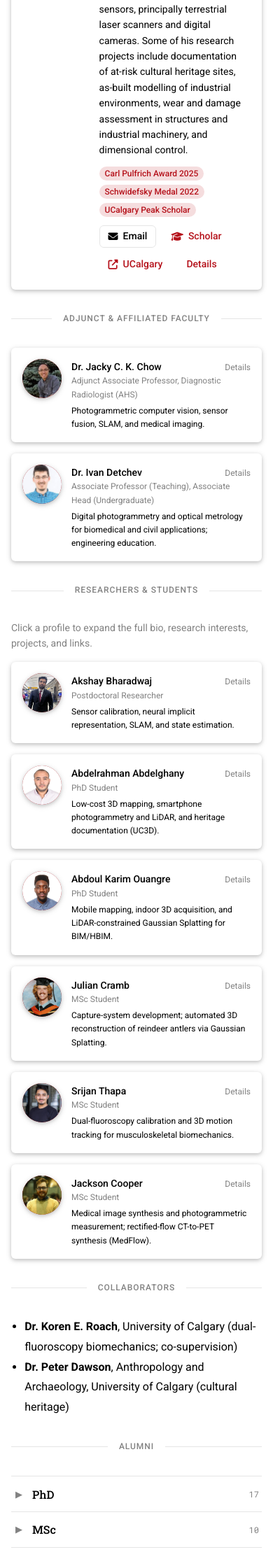
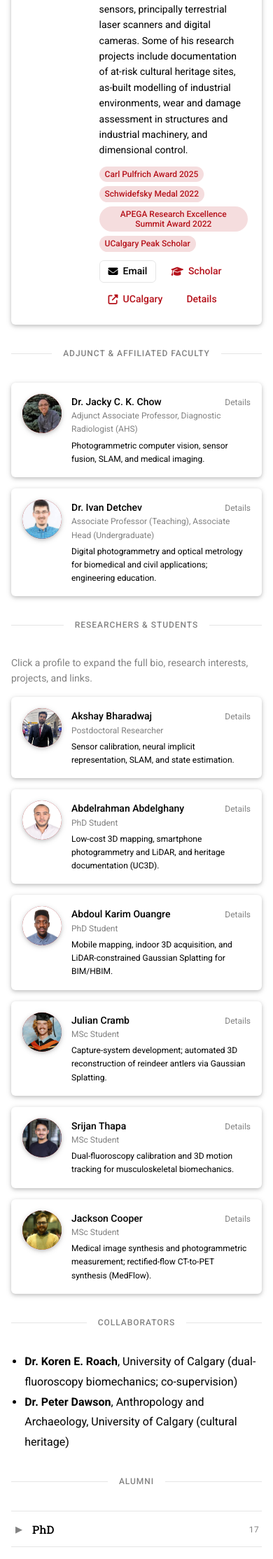
Before and after one commit to multimodalsig/multimodalsig.github.io, a Jekyll site: the page built from people.html, in a window 390 px wide. Shown: the part 563-2791 px from the top of the page at 70% size. Built offline with Jekyll 4.4.1, drawn with Linux system fonts in a browser that asks for light colours.

Commit message:
People: APEGA award badge on the PI card; align postdoc name spellings
- Adds the 2022 APEGA Research Excellence Summit Award to Derek's badge row,
  alongside the matching entry already in his awards list.
- That badge is the longest pill on the card, and badges are nowrap, so its
  width became a floor on the profile card's text column and pushed the column
  past the viewport below ~375px. Long badges now wrap on small phones, the
  same approach already used for the navbar wordmark.
- Post-doctoral rows now use the spellings from the PhD alumni entries
  (Herve Lahamy, Kaleel Mansour Al Durgham) so each person reads the same way
  everywhere on the page.

```diff
--- a/_data/people.yml
+++ b/_data/people.yml
@@ -50,6 +50,7 @@
   badges:
     - Carl Pulfrich Award 2025
     - Schwidefsky Medal 2022
+    - APEGA Research Excellence Summit Award 2022
     - UCalgary Peak Scholar
   appointments:
     - years: "2024-2029"
@@ -388,9 +389,9 @@
       - { name: "Changjae Kim", year: "2009" }
       - { name: "Mehdi Ben Hassen", year: "2014" }
       - { name: "Jacky Chow", year: "2014" }
-      - { name: "Hervé Lahamy", year: "2015" }
+      - { name: "Herve Lahamy", year: "2015" }
       - { name: "Ting On Chan", year: "2015, 2018" }
-      - { name: "Kaleel Al-Durgham", year: "2019" }
+      - { name: "Kaleel Mansour Al Durgham", year: "2019" }
       - { name: "Reza Maalek", year: "2020" }
       - { name: "Fengman Jia", year: "2021" }
       - { name: "Shu Cheng", year: "2025" }
--- a/_sass/_responsive.scss
+++ b/_sass/_responsive.scss
@@ -82,6 +82,15 @@
 
   .site-footer__inner { flex-direction: column; gap: 0.5rem; }
 
+  /* Award badges are nowrap pills, so the longest one sets a floor on the width
+     of the profile card's text column and pushes it past the viewport on narrow
+     phones. Let them wrap onto a second line instead. */
+  .pi-card__badges .badge {
+    white-space: normal;
+    line-height: var(--lh-tight);
+    text-align: center;
+  }
+
   .map-card__foot { flex-direction: column; align-items: flex-start; }
 
   /* Collapse the gallery's flex columns into a single column; display:contents
```
